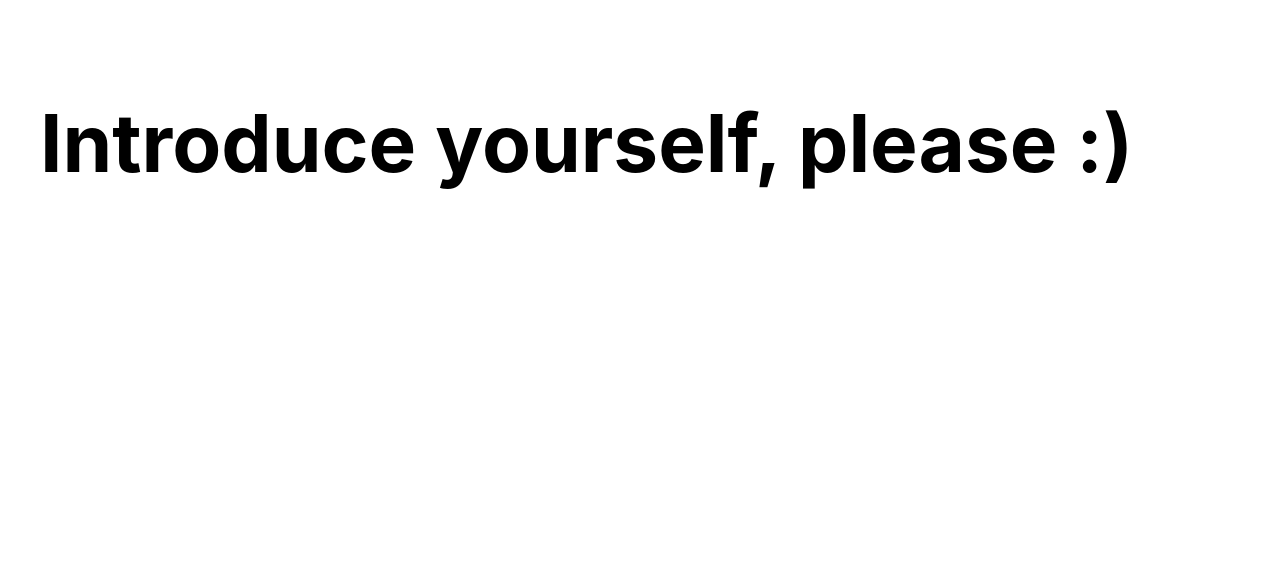
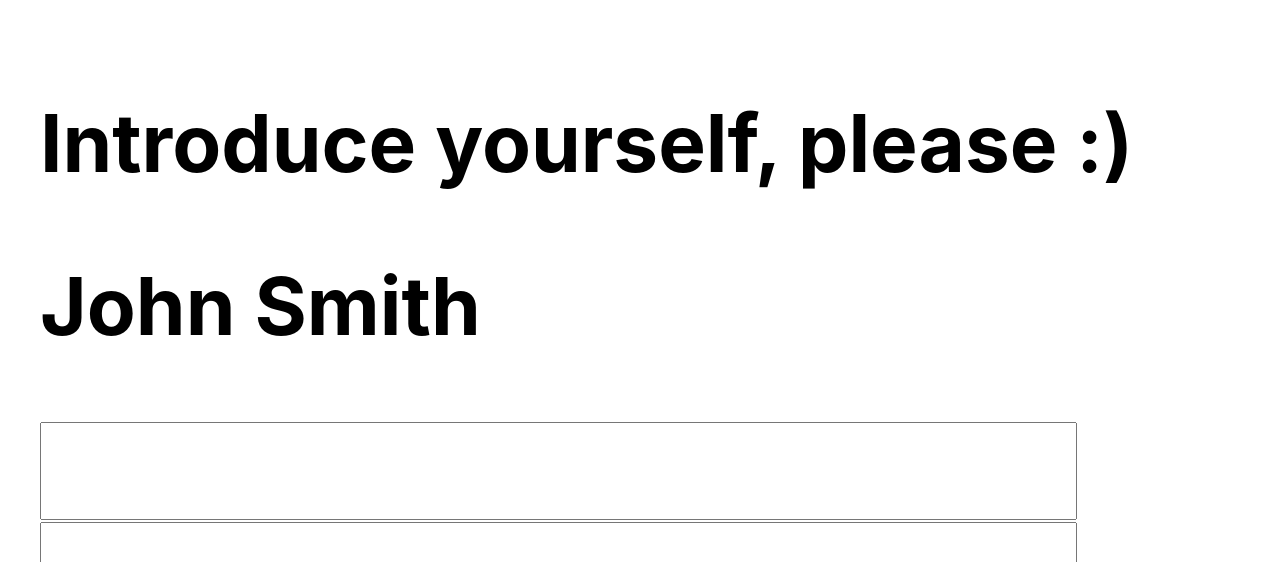
Before and after one commit to oksanaHulyaeva/mobx-app, a React app: page / in a window 1280 px wide. Shown: the top 562 px of the page. Built offline with nearby package versions, Linux system fonts and the light colour scheme.

Commit message:
feat: add form

```diff
--- a/src/App.tsx
+++ b/src/App.tsx
@@ -1,10 +1,24 @@
 import React, { Component } from 'react';
-export class App extends Component  {
+import { Provider } from 'mobx-react';
+import * as serviceWorker from './serviceWorker';
+
+import { Store } from './store/Store';
+import Form from './components/Form';
+
+class App extends Component  {
+  store = new Store()
   render() {
     return (
-      <div className={"app"}>
-        <h1>Introduce yourself, please :)</h1>
-      </div>
+      <Provider store={this.store}>
+        <div className={"app"}>
+          <h1>Introduce yourself, please :)</h1>
+          <Form />
+        </div>
+      </Provider>
     )
   }
 }
+
+export default App;
+
+serviceWorker.unregister();
--- /dev/null
+++ b/src/components/Form.tsx
@@ -0,0 +1,38 @@
+import React, { Component } from 'react';
+
+import { observer, inject } from 'mobx-react';
+import { observable } from 'mobx';
+
+import { Store } from '../store/Store';
+
+interface FormProps {
+  store?: Store
+}
+
+@inject('store')
+@observer
+class Form extends Component<FormProps>  {
+  @observable name:string = ''
+  @observable surname:string = ''
+
+  handleFirstname = ({ currentTarget: { value } }: React.SyntheticEvent<HTMLInputElement>) => {
+      this.name = value
+      this.props.store.changeFirstname(this.name)
+    }
+
+  handleLastname = ({ currentTarget: { value } }: React.SyntheticEvent<HTMLInputElement>) => {
+    this.surname = value
+    this.props.store.changeLastname(this.surname)
+  }
+  render() {
+    return (
+      <div className={"app"}>
+        <h2>{this.props.store.fullName}</h2>
+        <input type="text" value={this.name} onChange={this.handleFirstname}/>
+        <input type="text" value={this.surname} onChange={this.handleLastname}/>
+      </div>
+    )
+  }
+}
+
+export default Form;
--- a/src/index.tsx
+++ b/src/index.tsx
@@ -1,9 +1,9 @@
 import React from 'react';
 import ReactDOM from 'react-dom';
 
-import { App } from './App';
+import App from './App';
 import './index.css';
 
 const root = document.getElementById('root')
 
-ReactDOM.render(<App/>, root)
+ReactDOM.render(<App />, root)
--- a/src/store/Store.ts
+++ b/src/store/Store.ts
@@ -8,7 +8,7 @@ export interface IStore {
   changeLastname: () => void
 }
 
-class Store {
+export class Store {
   @observable firstName = 'John';
   @observable lastName = 'Smith';
 
```
